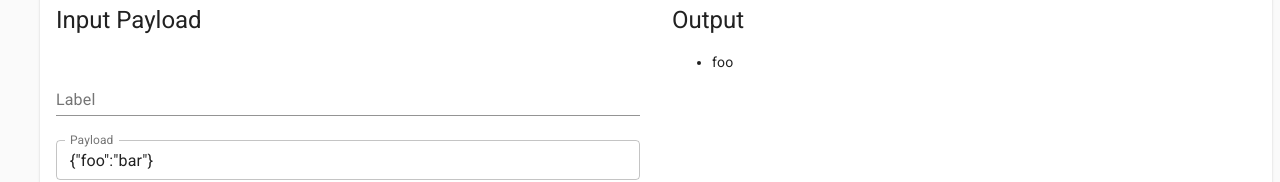
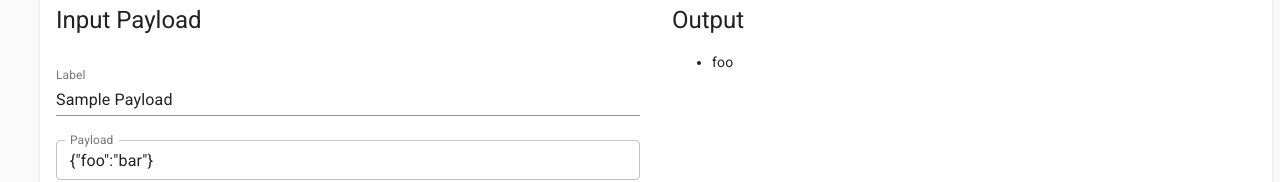
Before and after one commit to tsmith512/payload-inspector, a React (Create React App) app: page / in a window 1280 px wide. Shown: the part 201-383 px from the top of the page. Built offline with nearby package versions, Linux system fonts and the light colour scheme.

Commit message:
Pass sample label from parent

```diff
--- a/src/PayloadInput.js
+++ b/src/PayloadInput.js
@@ -25,8 +25,9 @@ class PayloadInput extends React.Component {
             <TextField
               label="Label"
               fullWidth
-              size="normal"
+              size="medium"
               margin="normal"
+              value={this.props.label}
               />
 
             <TextField
--- a/src/PayloadInspector.js
+++ b/src/PayloadInspector.js
@@ -9,6 +9,7 @@ class PayloadInspector extends React.Component {
     super(props);
 
     this.samplePayload = {
+      label: 'Sample Payload',
       string: '{"foo":"bar"}',
       keys: splitPayload('{"foo":"bar"}'),
     };
@@ -60,6 +61,7 @@ class PayloadInspector extends React.Component {
       <PayloadInput
         key={index.toString()}
         index={index}
+        label={payload.label}
         value={payload.string}
         containedKeys={payload.keys}
         onPayloadUpdate={this.handleUpdate}
```
